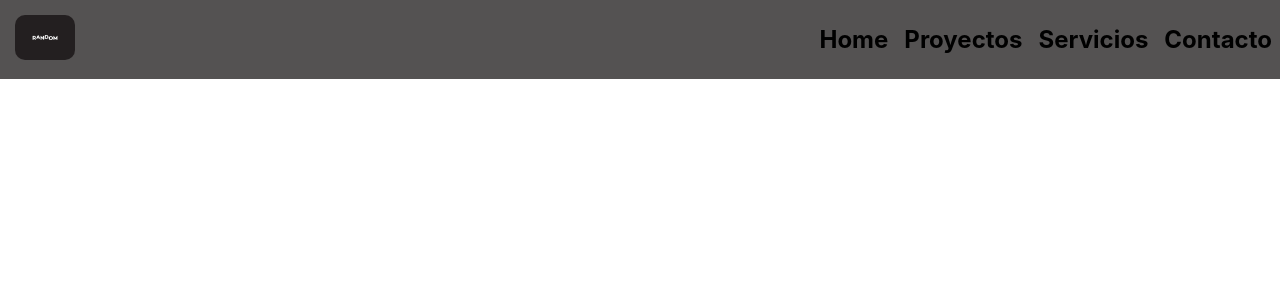
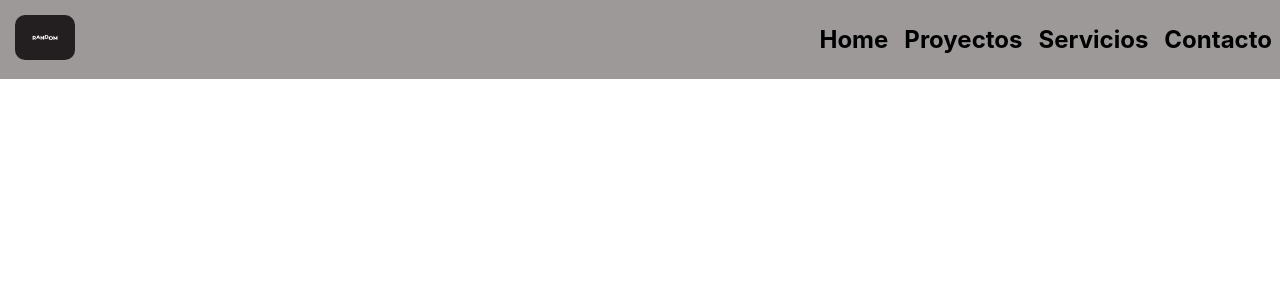
Before and after one commit to Nicolas-Lemus/Menu-Horizontal-PanyAvena, a React (Create React App) app: page / in a window 1280 px wide. Shown: the top 300 px of the page. Built offline with nearby package versions, Linux system fonts and the light colour scheme.

Commit message:
cambios en tipografia

```diff
--- a/src/components/NavBar.css
+++ b/src/components/NavBar.css
@@ -1,5 +1,5 @@
 .nav{
-    background-color: rgb(84, 82, 82);
+    background-color: rgb(157, 153, 153);
     align-items: center;
     display: flex;
     width: 100%;
```
